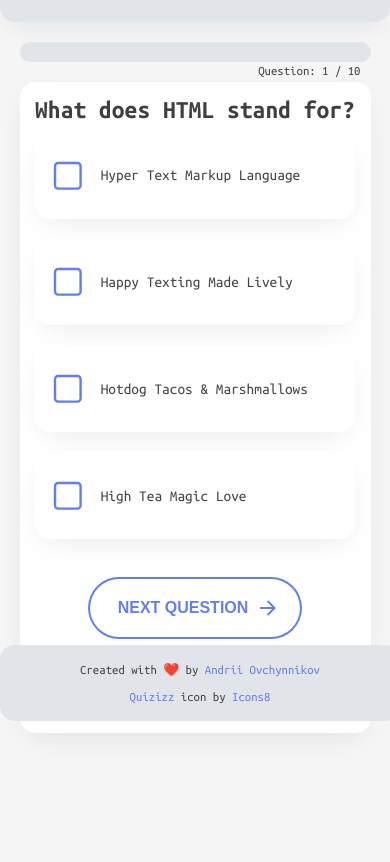
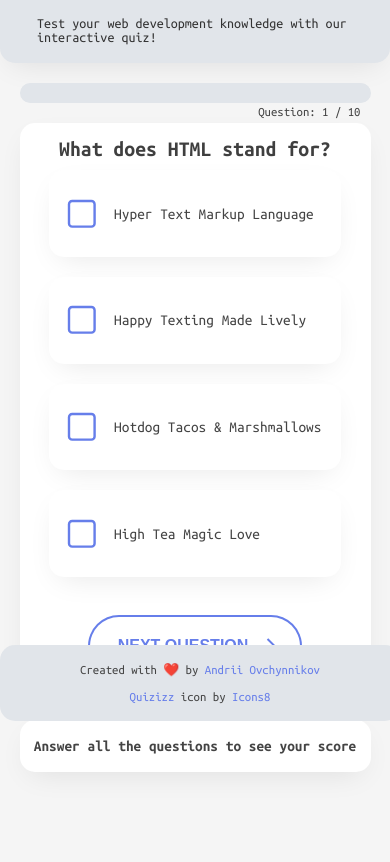
Before and after one commit to Polibeerex/Interactive-Quiz, a plain HTML site: page index.html in a window 390 px wide. Shown: the part 123-985 px from the top of the page. Before the commit the page ends 946 px from the top, so only its background shows below. Drawn offline with Linux system fonts and the light colour scheme.

Commit message:
small improvements

```diff
--- a/script.js
+++ b/script.js
@@ -189,6 +189,9 @@ nextButton.addEventListener("click", () => {
     displayQuestion(); // Otherwise, display the next question
     updateProgressBar(currentQuestion + 1, questions.length); // Update the progress bar
   }
+
+  // Scroll to the top of the main, so the user can see the next question and the progress bar
+  document.querySelector("main").scrollIntoView({ behavior: "smooth" });
 });
 
 // Display the first question
--- a/style.css
+++ b/style.css
@@ -22,7 +22,7 @@ header {
 }
 
 main {
-  width: 80%;
+  max-width: 50%;
   margin: 20px auto;
 }
 
@@ -42,9 +42,18 @@ h1 {
   color: #667eea;
 }
 
+#settings {
+  margin: 0;
+}
+
+#description {
+  font-size: 1.2em;
+  text-align: center;
+}
+
 h1,
 #description {
-  margin: auto auto 20px auto;
+  align-self: center;
 }
 
 #bg-music {
@@ -283,7 +292,7 @@ footer {
   }
 
   main {
-    width: 90%;
+    max-width: 90%;
     flex: 1 0 auto; /* This allows the main content to grow and shrink as needed */
   }
 
@@ -294,11 +303,22 @@ footer {
   }
 
   h1 {
-    font-size: 1.5em; /* Reduce font size */
+    font-size: 2em; /* Reduce font size */
+  }
+
+  #description {
+    font-size: 1.1em; /* Reduce font size */
+  }
+
+  h1,
+  #description {
+    align-self: flex-start; /* Align to the left */
+    margin-left: 2rem;
+    text-align: left;
   }
 
   #quiz-container h2 {
-    font-size: 2em; /* Reduce font size */
+    font-size: 1.7em; /* Reduce font size */
     margin: 10px 0; /* Add some margin at the top and bottom */
   }
 
@@ -326,3 +346,9 @@ footer {
     font-size: 1.2em; /* Reduce font size */
   }
 }
+
+@media screen and (min-width: 1200px) {
+  main {
+    max-width: 800px; /* Adjust as needed */
+  }
+}
```
